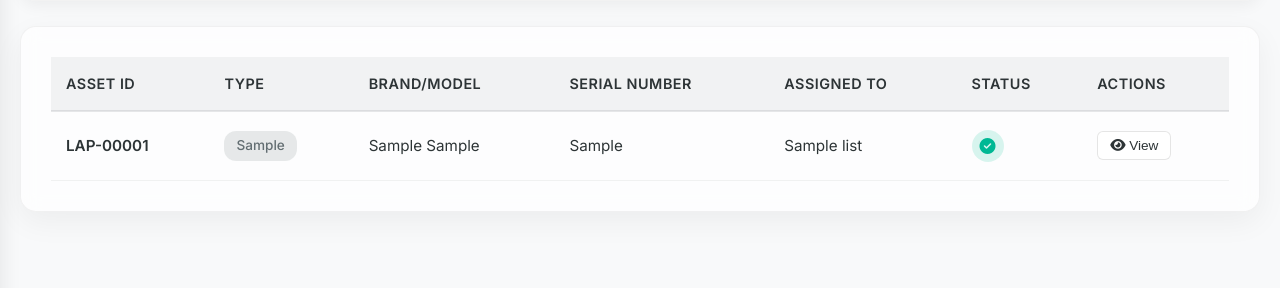
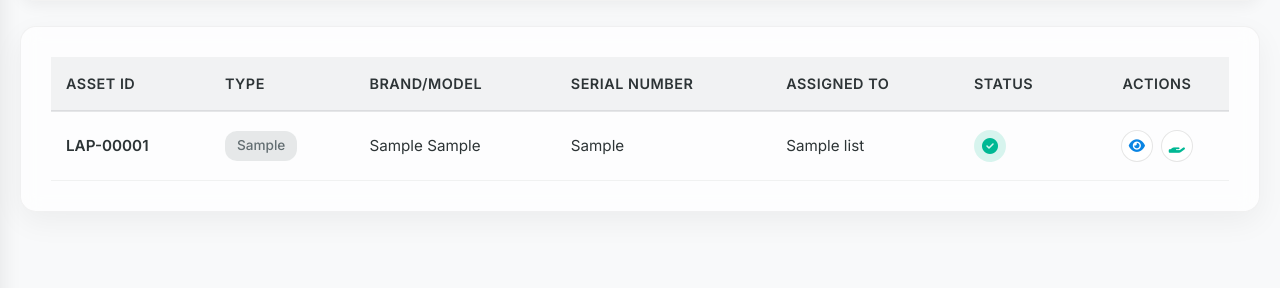
Before and after one commit to Feekkk/php-nextgenitventory, a PHP site: page /technician/LAPTOPpage.php in a window 1280 px wide. Shown: the part 395-683 px from the top of the page. Run offline with PHP 8.4, Linux system fonts and the light colour scheme; the visitor is signed in with stand-in values (Sample User, id 1); tables that the repository leaves empty hold one stand-in row (values such as "Sample post").

Commit message:
make action as icon

```diff
--- a/technician/LAPTOPpage.php
+++ b/technician/LAPTOPpage.php
@@ -398,6 +398,11 @@ function formatCategoryClass($category)
             background: rgba(26, 26, 46, 0.03);
         }
 
+        .assets-table th:last-child,
+        .assets-table td:last-child {
+            text-align: center;
+        }
+
         .asset-id {
             font-weight: 600;
             color: #1a1a2e;
@@ -542,23 +547,87 @@ function formatCategoryClass($category)
         .action-buttons {
             display: flex;
             gap: 8px;
+            justify-content: center;
         }
 
         .btn-action {
-            padding: 6px 12px;
+            width: 32px;
+            height: 32px;
+            padding: 0;
+            border-radius: 50%;
             border: 1px solid rgba(0, 0, 0, 0.1);
             background: #ffffff;
-            border-radius: 6px;
             cursor: pointer;
             transition: all 0.2s ease;
             color: #2d3436;
-            font-size: 0.85rem;
+            font-size: 0.9rem;
+            display: inline-flex;
+            align-items: center;
+            justify-content: center;
+            position: relative;
         }
 
         .btn-action:hover {
             background: #1a1a2e;
             color: #ffffff;
             border-color: #1a1a2e;
+            transform: scale(1.05);
+        }
+
+        .btn-action.view {
+            color: #0984e3;
+        }
+
+        .btn-action.view:hover {
+            color: #ffffff;
+        }
+
+        .btn-action.handover {
+            color: #00b894;
+        }
+
+        .btn-action.handover:hover {
+            color: #ffffff;
+        }
+
+        .btn-action.return {
+            color: #e17055;
+        }
+
+        .btn-action.return:hover {
+            color: #ffffff;
+        }
+
+        .action-tooltip {
+            position: absolute;
+            bottom: 100%;
+            left: 50%;
+            transform: translateX(-50%);
+            margin-bottom: 8px;
+            padding: 6px 10px;
+            background: #1a1a2e;
+            color: #ffffff;
+            border-radius: 6px;
+            font-size: 0.8rem;
+            white-space: nowrap;
+            opacity: 0;
+            pointer-events: none;
+            transition: opacity 0.2s ease;
+            z-index: 1000;
+        }
+
+        .action-tooltip::after {
+            content: '';
+            position: absolute;
+            top: 100%;
+            left: 50%;
+            transform: translateX(-50%);
+            border: 5px solid transparent;
+            border-top-color: #1a1a2e;
+        }
+
+        .btn-action:hover .action-tooltip {
+            opacity: 1;
         }
 
         .empty-state {
@@ -697,6 +766,7 @@ function formatCategoryClass($category)
                             <?php
                                 $statusClass = formatStatusClass($asset['status'] ?? '');
                                 $statusLabel = formatStatusLabel($asset['status'] ?? '');
+                                $rawStatus = strtoupper(trim((string)($asset['status'] ?? '')));
                                 $category = trim((string)($asset['category'] ?? ''));
                                 $categoryClass = formatCategoryClass($category);
                                 $brand = trim((string)($asset['brand'] ?? ''));
@@ -740,9 +810,21 @@ function formatCategoryClass($category)
                                 </td>
                                 <td>
                                     <div class="action-buttons">
-                                        <button class="btn-action" onclick="window.location.href='../pages/LAPTOPview.php?id=<?php echo $asset['asset_id']; ?>'">
-                                            <i class="fa-solid fa-eye"></i> View
+                                        <button class="btn-action view" onclick="window.location.href='../pages/LAPTOPview.php?id=<?php echo $asset['asset_id']; ?>'" aria-label="View details">
+                                            <i class="fa-solid fa-eye"></i>
+                                            <span class="action-tooltip">View details</span>
                                         </button>
+                                        <?php if ($rawStatus === 'ACTIVE') : ?>
+                                            <button class="btn-action handover" onclick="window.location.href='HANDform.php?asset_id=<?php echo $asset['asset_id']; ?>&asset_type=laptop_desktop'" aria-label="Handover asset">
+                                                <i class="fa-solid fa-hand-holding"></i>
+                                                <span class="action-tooltip">Handover</span>
+                                            </button>
+                                        <?php elseif ($rawStatus === 'DEPLOY') : ?>
+                                            <button class="btn-action return" onclick="window.location.href='HANDreturn.php?asset_id=<?php echo $asset['asset_id']; ?>&asset_type=laptop_desktop'" aria-label="Return asset">
+                                                <i class="fa-solid fa-rotate-left"></i>
+                                                <span class="action-tooltip">Return</span>
+                                            </button>
+                                        <?php endif; ?>
                                     </div>
                                 </td>
                             </tr>
```
